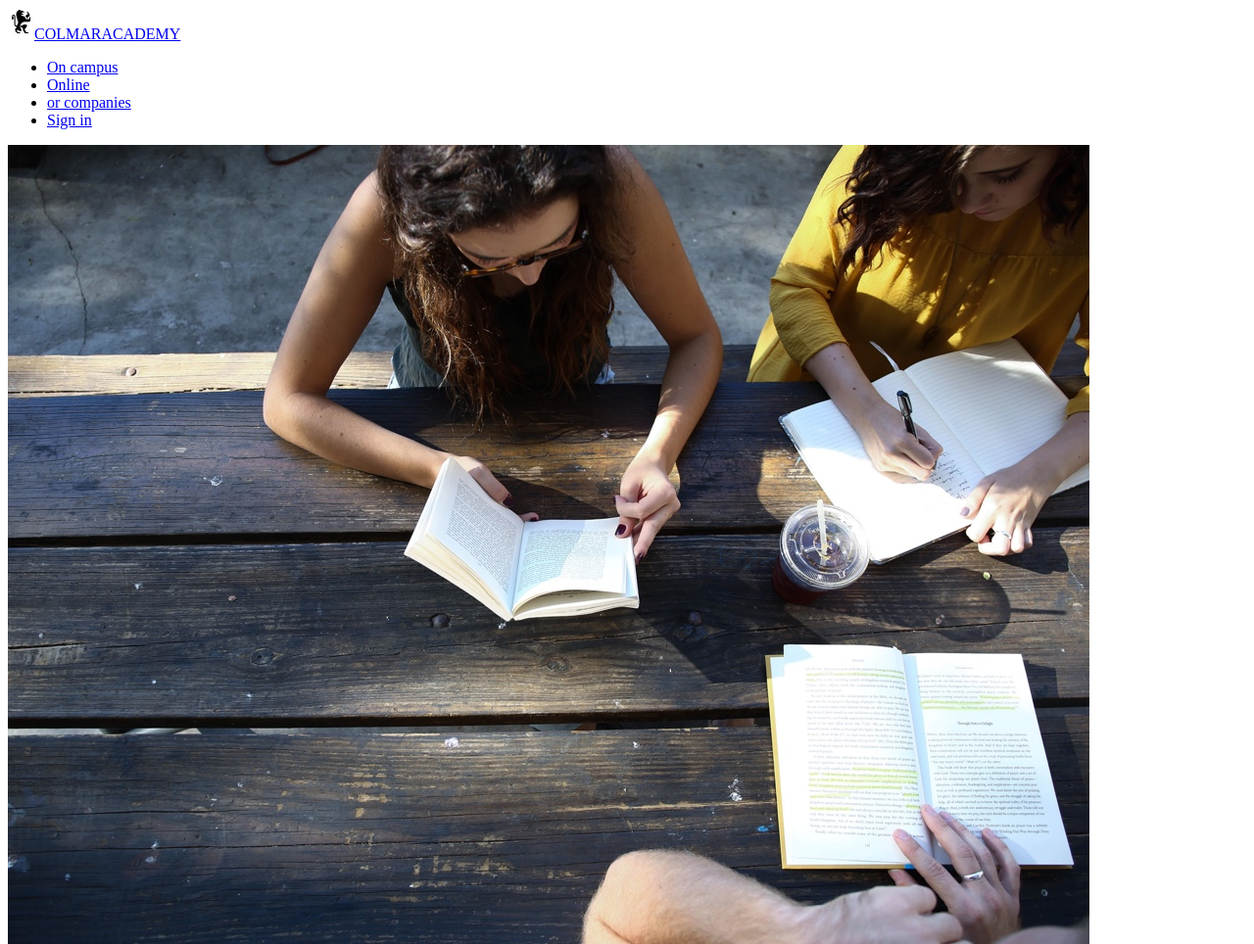
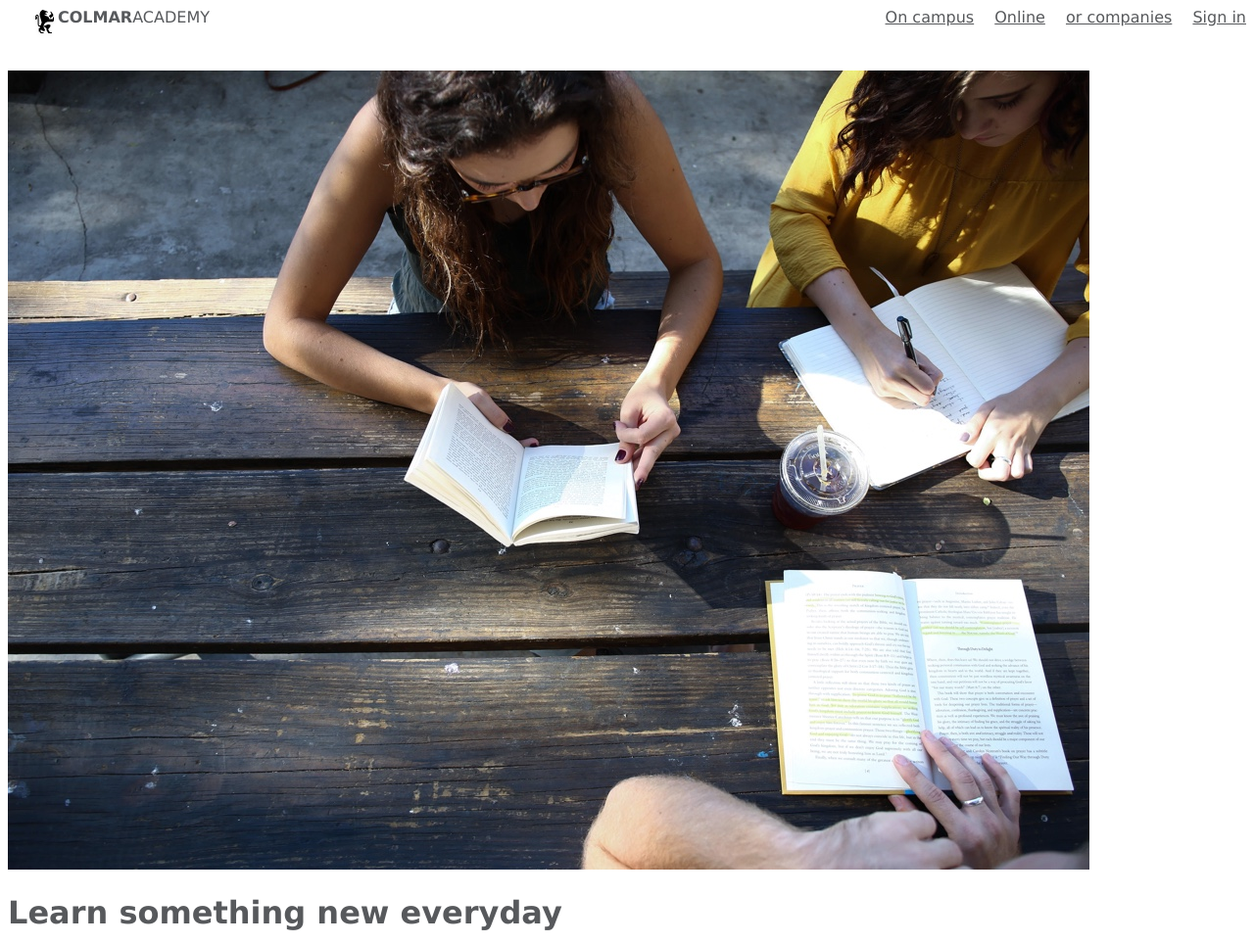
Before and after one commit to Lexi1123/Colmar_Academy, a plain HTML site: page index.html in a window 1280 px wide. Shown: the top 964 px of the page at 98% size. Drawn offline with Linux system fonts and the light colour scheme.

Commit message:
added css nav

```diff
--- a/index.html
+++ b/index.html
@@ -8,15 +8,13 @@
 	<link rel="stylesheet" type="text/css" href="resources/css/style.css">
 </head>
 <body>
-	<header>
-		<img src="resources/images/ic-logo.svg"><span><a href="#">COLMARACADEMY</a></span>
+	<header class="flex-container">
+		<img src="resources/images/ic-logo.svg"><span class="header-logo">COLMAR</span><span>ACADEMY</span>
 		<nav>
-			<ul>
-				<li><a href="#">On campus</a></li>
-				<li><a href="#">Online</a></li>
-				<li><a href="#">or companies</a></li>
-				<li><a href="#">Sign in</a></li>
-			</ul>
+			<span><a href="#">On campus</a></span>
+			<span><a href="#">Online</a></span>
+			<span><a href="#">or companies</a></span>
+			<span><a href="#">Sign in</a></span>
 		</nav>
 	</header>
 
@@ -78,12 +76,12 @@
 				<p>COURSES<br>Data Science, Big Data, SQL, Data Visualization</p>
 			</div>
 			<div>
-				<img src="resources/images/business.jpg">
+				<img src="resources/images/course-business.jpg">
 				<h3>Business</h3>
 				<p>COURSES<br>Product Development, Business Development, Startup</p>
 			</div>
 			<div>
-				<img src="resources/images/marketing.jpg">
+				<img src="resources/images/course-marketing.jpg">
 				<h3>Marketing</h3>
 				<p>COURSES<br>Analytics, Content Marketing, Mobile Marketing</p>
 			</div>
--- a/resources/css/style.css
+++ b/resources/css/style.css
@@ -0,0 +1,40 @@
+body {
+	text-align: left;
+	font-family: verdana, sans-serif;
+	color: #57595c;
+}
+
+/* Nav */
+
+.flex-container {
+	display: flex;
+	flex-wrap: wrap;
+}
+.header-logo {
+	font-weight: bold;
+}
+
+header {
+	z-index: 1;
+	height: 64px;
+}
+header img {
+	height: 32px;
+	padding-left: 24px;
+}
+
+
+header nav {
+
+	text-align: right;
+	flex-grow: 1;
+}
+
+span a {
+	color: #57595c;
+}
+
+nav span {
+	display: inline-block;
+	padding-left: 16px;
+}
```
